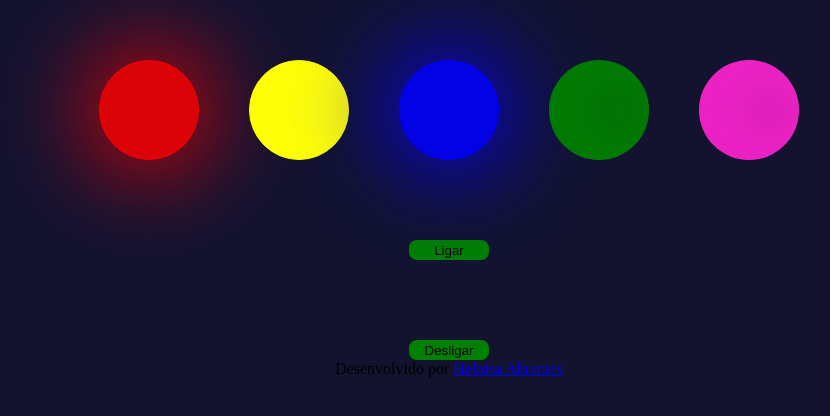
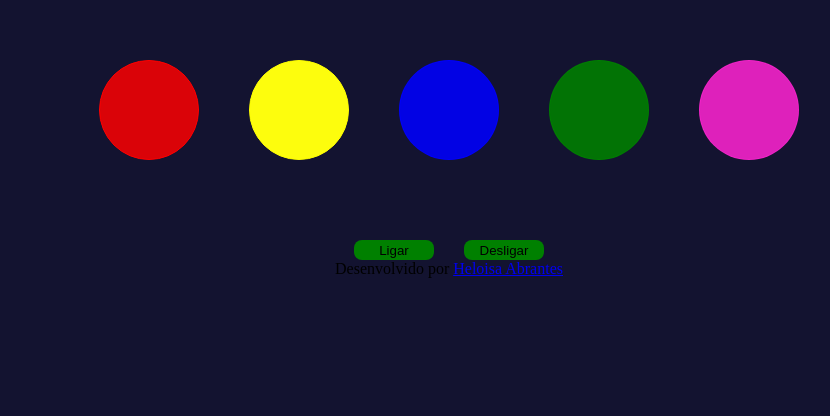
Before and after one commit to heloabrantessb/feliz-natal, a plain HTML site: page index.html in a window 1280 px wide. Shown: the whole page, without its empty margins (191-1021 px from the left). Drawn offline with Linux system fonts and the light colour scheme.

Commit message:
criando classe off e modificando estado inicial

```diff
--- a/index.html
+++ b/index.html
@@ -8,11 +8,11 @@
 </head>
 <body>
     <div class="lights">
-        <div class="circle red"></div>
-        <div class="circle yellow"></div>
-        <div class="circle blue"></div>
-        <div class="circle green"></div>
-        <div class="circle pink"></div>
+        <div class="circle red off"></div>
+        <div class="circle yellow off"></div>
+        <div class="circle blue off"></div>
+        <div class="circle green off"></div>
+        <div class="circle pink off"></div>
     </div>
     <div class="button">
         <button onclick="ligar()">Ligar</button>
--- a/index.js
+++ b/index.js
@@ -4,15 +4,13 @@ let piscando = false;
 
 let pausar = () => {
   listaBolas.forEach((bola) => {
-    // bola.style.backgroundColor = "gray";
-    bola.style.animation = "none"
-    bola.style.boxShadow = "none"
+    bola.classList.add("off")
   });
 };
 
 let rodar = () => {
   listaBolas.forEach((bola) => {
-    bola.style.animation = "";
+      bola.classList.remove("off")
   });
 }
 
@@ -22,7 +20,7 @@ function ligar() {
   if (piscando) {
     rodar();
   } else {
-    pausar()
+    pausar();
   }
 }
 
--- a/style.css
+++ b/style.css
@@ -60,6 +60,11 @@ body {
   animation: brilha 0.8s infinite;
 }
 /*botão*/
+.button{
+  display: flex;
+  gap: 3rem;
+}
+
 button {
   background-color: green;
   width: 8rem;
@@ -78,6 +83,11 @@ button:hover {
   border: 2px solid red;
 }
 
+.circle.off{
+  animation: none;
+  box-shadow: none;
+}
+
 /* Animação */
 @keyframes brilha{
   from {
@@ -86,34 +96,6 @@ button:hover {
     box-shadow: 0px 0px 85px 20px var(--cor);
   }
 }
-/* @keyframes brilha-amarelo{
-  from {
-    box-shadow: inset 18px 0px 29px 22px yellow;
-  } to{
-    box-shadow: 0px 0px 85px 20px #aeae35;
-  }
-}
-@keyframes brilha-azul{
-  from {
-    box-shadow: inset 18px 0px 29px 22px darkblue;
-  } to{
-    box-shadow: 0px 0px 85px 20px blue;
-  }
-}
-@keyframes brilha-verde{
-  from {
-    box-shadow: inset 18px 0px 29px 22px darkgreen;
-  } to{
-    box-shadow: 0px 0px 85px 20px green;
-  }
-}
-@keyframes brilha-rosa{
-  from {
-    box-shadow: inset 18px 0px 29px 22px rgba(243, 36, 202, 0.909);
-  } to{
-    box-shadow: 0px 0px 85px 20px rgba(243, 36, 202, 0.909);
-  }
-} */
 
 @media (max-width: 375px) {
     body{
```
Also changed, not shown: 1 other file.
